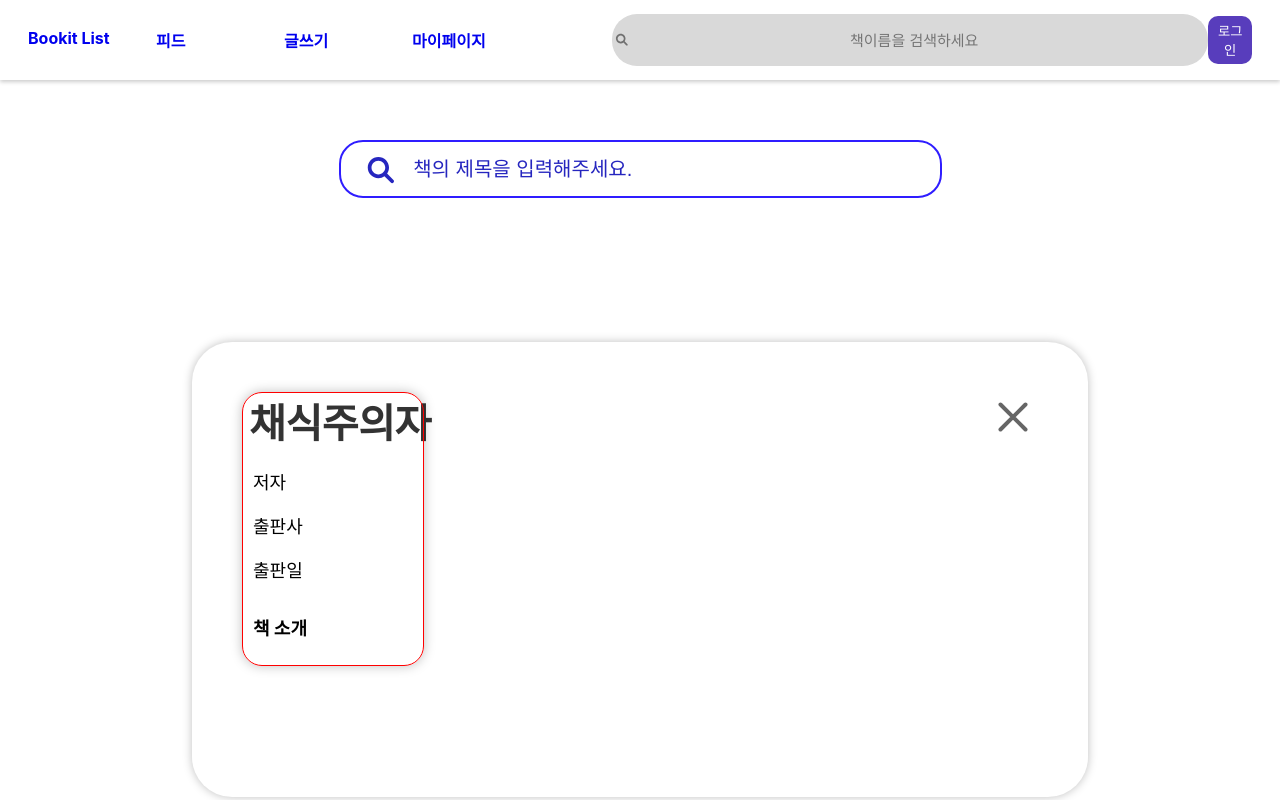
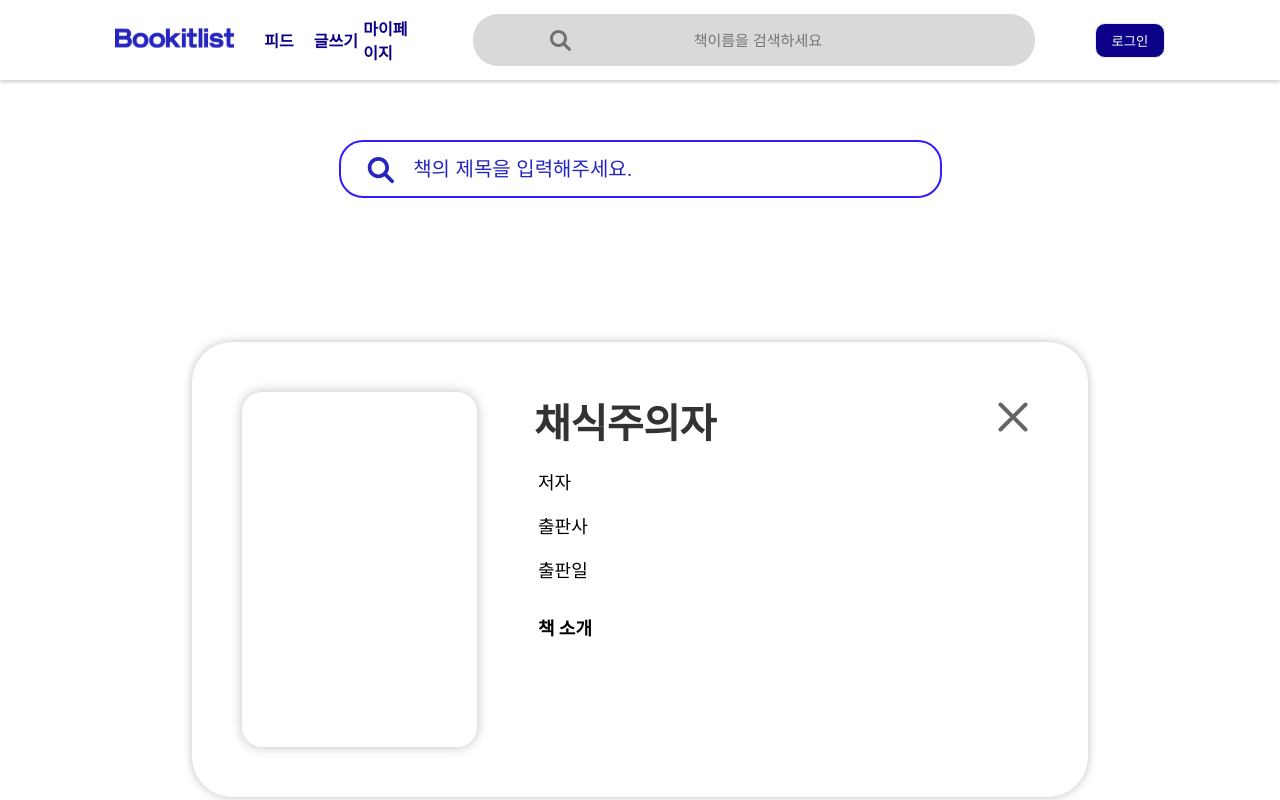
Before and after one commit to BookitList/BookitList_frontend, a React (Create React App) app: page /Writing in a window 1280 px wide. Shown: the top 800 px of the page. Built offline with nearby package versions, Linux system fonts and the light colour scheme.

Commit message:
Feat. Header

```diff
--- a/src/App.js
+++ b/src/App.js
@@ -1,14 +1,13 @@
-import React,{useEffect} from 'react';
+import React from 'react';
 import { BrowserRouter, Routes, Route } from 'react-router-dom';
 import Home from 'pages/Home//Home';
 import Login from 'pages/Login/Login';
 import LoginHandler from 'pages/Login/LoginHandler';
 import BookDetail from 'pages/BookDetail/BookDetail';
-import MyBook from 'pages/MyBook/MyBook';
 import Writing from 'pages/Writing/Writing';
 import './App.css';
 
-import axios from 'axios';
+// import axios from 'axios';
 
 import MyPage from 'pages/MyPage/MyPage';
 import SearchPage from 'pages/SearchPage/SearchPage';
@@ -25,7 +24,6 @@ const App = () => {
         <Route exact path="/login/redirected" element={<LoginHandler />} />
         {/* BookDetail 책 데이터마다 링크 다르게 변수처리 */}
         <Route path="/BookDetail"  element={<BookDetail />} />
-        <Route path="/MyBook"  element={<MyBook />} />
         <Route path="/MyPage"  element={<MyPage />} />
         <Route path="/Writing"  element={<Writing />} />
         <Route path="/SearchPage"  element={<SearchPage />} />
--- a/src/components/Header/Header.css
+++ b/src/components/Header/Header.css
@@ -11,23 +11,25 @@
 }
 
 .HeaderLeft {
-  width: 40%;
-  margin-left: 28px;
+  width: 35%;
+  margin-left: 9vw;
 
   display: flex;
   flex-direction: row;
-  justify-content: flex-start;
-  align-items: flex-start;
+  justify-content: center;
+  align-items: center;
 }
 
 .HeaderRight {
-  width: 50%;
-  margin-right: 28px;
+  width: 65%;
+  height: 100%;
+  margin-right: 9vw;
   position: relative;
+  /* right: 0; */
 
   display: flex;
   flex-direction: row;
-  justify-content: auto;
+  justify-content: flex-end;
   align-items: center;
 }
 
@@ -38,10 +40,10 @@
 }
 
 .SearchBar {
-  width: 100%;
+  width: 550px;
   height: 50px;
   font-size: 15px;
-  margin: 60px auto;
+  margin: 60px;
   border: 0;
   border-radius: 25px;
   outline: none;
@@ -54,6 +56,14 @@
 
 .InputSearchIcon {
   position: absolute;
-  width: 18px;
-  height: 18px;
+  top: 25px;
+  left: 130px;
+  width: 32px;
+  height: 32px;
 }
+
+.LoginButton {
+  width: 70px;
+  height: 35px;
+  background-color: #0b0087;
+}
--- a/src/components/Header/Header.js
+++ b/src/components/Header/Header.js
@@ -3,12 +3,13 @@ import { useNavigate } from 'react-router-dom';
 
 import './Header.css';
 import InputSearchIcon from 'img/InputSearchIcon.svg';
+import Logo from 'img/Logo.svg';
 
 const Header = () => {
     const navigate = useNavigate();
     const access_token = localStorage.getItem('access_token');
-    const[keyword,setKeyword] = useState('채식주의자'); //검색어 변수
-    const[start,setStart] = useState(1); //페이징 변수
+    // const[keyword,setKeyword] = useState('채식주의자'); //검색어 변수
+    // const[start,setStart] = useState(1); //페이징 변수
     // const[last,setLast] = useState(1); 마지막 페이지 변수 = max-result/10
 
 //     const [documents,setDocuments] = useState(null);
@@ -44,9 +45,16 @@ const gotoLoginPage = () => {
     navigate('/Login');
 };
 
-
 const LoginButton = () => (
-    <button className='LoginButton' onClick={gotoLoginPage} >
+    <button
+    className='LoginButton'
+    onClick={gotoLoginPage}
+    style={{
+        backgroundColor: access_token ? 'white' : '#0b0087' ,
+        color: access_token ? '#666666' : 'white',
+        border: '1px solid #EBEBEB'
+    }}
+    >
       {access_token ? '로그아웃' : '로그인'}
     </button>
   );
@@ -58,22 +66,22 @@ return (
 
         <div className='HeaderLeft'>
             <div className='LeftItem'>
-                <a href='/' style={{textDecoration:'none'}}>
-                    Bookit List
+                <a href='/' style={{marginRight:'30px'}}>
+                    <img src={Logo} alt='Logo' />
                 </a>
             </div>
             <div className='LeftItem'>
-                <a href='/' style={{textDecoration:'none'}}>
+                <a href='/' style={{textDecoration:'none',color:'#0B0087'}}>
                     피드
                 </a>
             </div>
             <div className='LeftItem'>
-                <a href='/' style={{textDecoration:'none'}}>
+                <a href='/Writing' style={{textDecoration:'none',color:'#0B0087'}}>
                     글쓰기
                 </a>
             </div>
             <div className='LeftItem'>
-                <a href='/' style={{textDecoration:'none'}}>
+                <a href='/MyPage' style={{textDecoration:'none',color:'#0B0087'}}>
                     마이페이지
                 </a>
             </div>
--- a/src/pages/SearchPage/SearchPage.css
+++ b/src/pages/SearchPage/SearchPage.css
@@ -10,7 +10,7 @@
   margin-bottom: 30px;
 }
 
-.BookContainer {
+.sBookContainer {
   width: 1092px;
   height: 350px;
   position: relative;
@@ -23,7 +23,7 @@
   justify-content: flex-start;
 }
 
-.BookImg {
+.sBookImg {
   border: 1px solid red;
   width: 180px;
   height: 272px;
@@ -34,7 +34,7 @@
   right: 870px; */
 }
 
-.BookDescription {
+.sBookDescription {
   border: 1px solid black;
   color: black;
   position: relative;
@@ -49,12 +49,12 @@
   top: 0;
 }
 
-.BookDetail h6 {
+.sBookDetail h6 {
   color: black;
   margin: 0 auto;
 }
 
-.BookIntro h6 {
+.sBookIntro h6 {
   position: absolute;
   right: 50%;
   top: 100px;
--- a/src/pages/SearchPage/SearchPage.js
+++ b/src/pages/SearchPage/SearchPage.js
@@ -45,8 +45,8 @@ const SearchPage = () => {
         <div className='SearchPageContainer'>
 
           {/* {documents.map(d=>( */}
-            <div className='BookContainer'>
-              <div className='BookImg'
+            <div className='sBookContainer'>
+              <div className='sBookImg'
               style={{
               backgroundImage: 'heartGrayIcons', // cover 상태를 배경 이미지로 설정
               backgroundPosition: 'center',
@@ -55,13 +55,13 @@ const SearchPage = () => {
                 {/* <img src={d.thumbnail ? d.thumbnail:'http://via.placeholder.com/180X260'} alt="" /> */}
               </div>
 
-              <div className='BookDescription'>
+              <div className='sBookDescription'>
                 <div className='BookTitle'>
                   {/* `${title}` */} 책 제목
                   </div>
                 <img className='heart' src={heartGaryIcons} alt='Heart'></img>
 
-                <div className='BookDetail'>
+                <div className='sBookDetail'>
                   <h6>저자</h6>
                     {/* `${author}` */}
                   <h6>출판사</h6>
@@ -73,7 +73,7 @@ const SearchPage = () => {
                   <h6 style={{display:'inline'}}>한줄요약 | </h6>
                     {/* `(${numOneLine})개` */}
                 </div>
-                <div className='BookIntro'>
+                <div className='sBookIntro'>
                   <h6>책 소개</h6>
                     {/* `${description}` */}
                 </div>
@@ -85,7 +85,6 @@ const SearchPage = () => {
               </div>
 
             </div>
-          )
           {/* )} */}
           <div>
             {/* <button onClick={()=>setPage(page-1)} disabled={page===1}>이전</button>
```
Also changed, not shown: src/img/Logo.svg, src/pages/MyBook/MyBook.css (deleted), src/pages/MyBook/MyBook.js (deleted).
